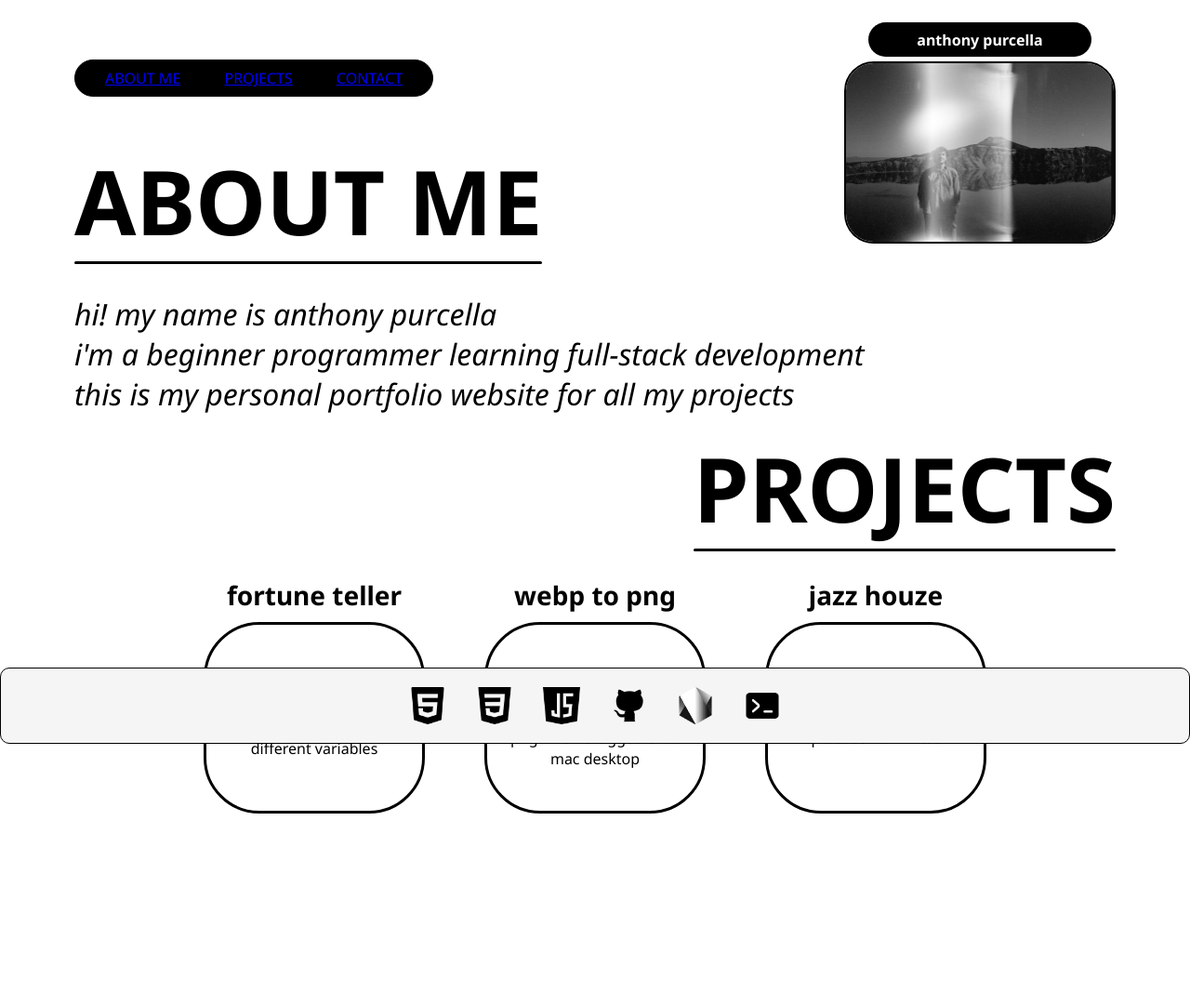
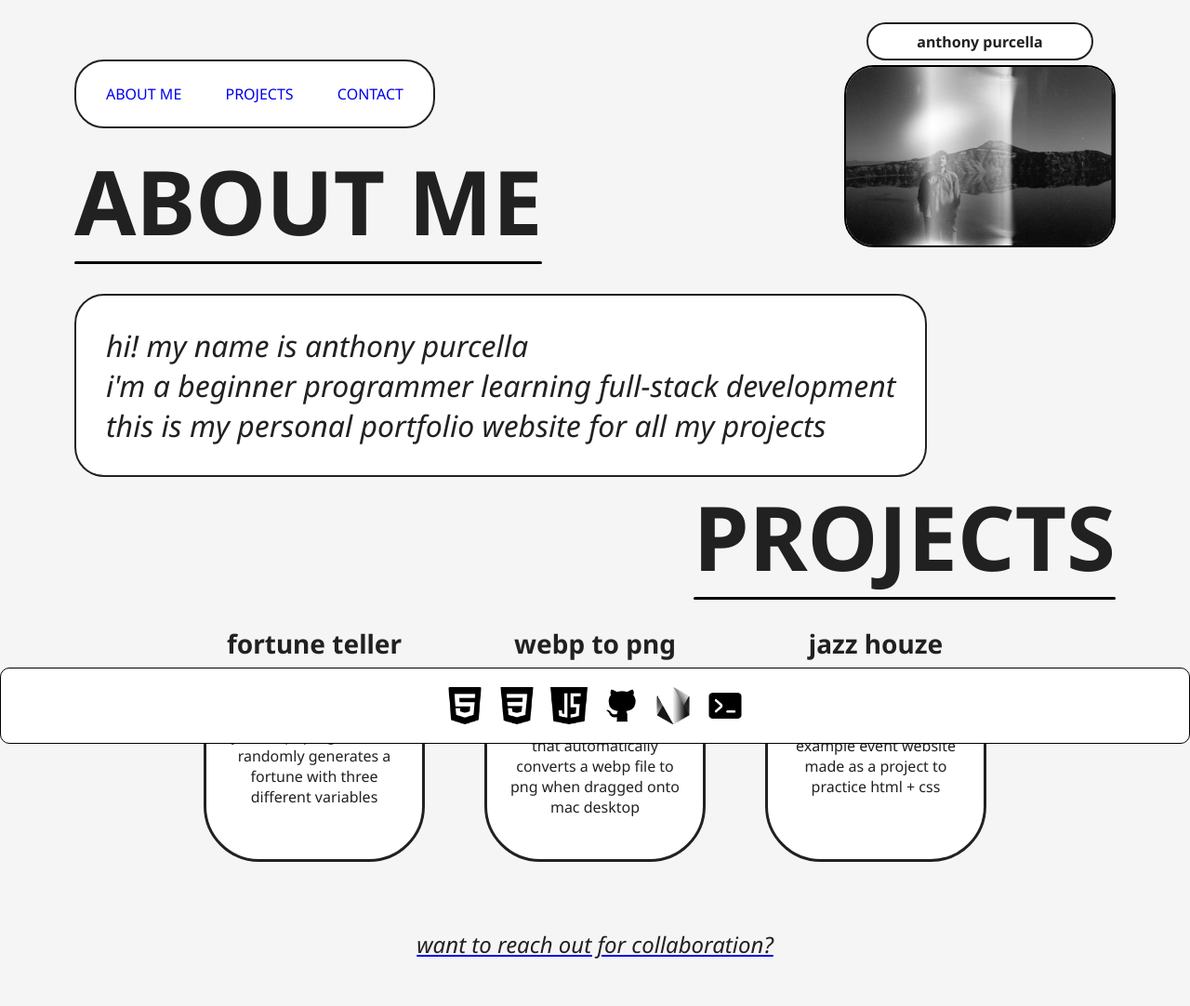
Before and after one commit to anthonypurcella/personal-portfolio, a plain HTML site: page index.html in a window 1280 px wide. Shown: the whole page at 93% size. Before the commit the page ends 987 px from the top, so only its background shows below. Drawn offline with Linux system fonts and the light colour scheme; a web font is replaced by a local one.

Commit message:
Finalized Styling

```diff
--- a/index.html
+++ b/index.html
@@ -19,13 +19,13 @@
     <nav id="main-nav">
         <ul class="nav-items no-margin-bottom no-margin-top">
             <li class="nav-item">
-                <a href="index.html">About Me</a>
+                <a href="index.html"><p>About Me</p></a>
             </li>
             <li class="nav-item">
-                <a href="index.html">Projects</a>
+                <a href="index.html"><p>Projects</p></a>
             </li>
             <li class="nav-item">
-                <a href="contact.html">Contact</a>
+                <a href="contact.html"><p>Contact</p></a>
             </li>
         </ul>
     </nav>
@@ -40,22 +40,25 @@
                 <div class="project">
                     <h3 class="project-name">Fortune Teller</h3>
                     <div class="detail-box">
-                        <p class="project-details">javascript program that randomly generates a fortune with three different variables</p>
+                        <a href="https://github.com/anthonypurcella/fortune-teller"><p class="project-details">javascript program that randomly generates a fortune with three different variables</p></a>
                     </div>
                 </div>
                 <div class="project">
                     <h3 class="project-name">Webp to PNG</h3>
                     <div class="detail-box">
-                        <p class="project-details">apple-script program that automatically converts a webp file to png when dragged onto mac desktop</p>
+                        <a href="https://github.com/anthonypurcella/Webp-to-PNG-Auto-Convert-MAC"><p class="project-details">apple-script program that automatically converts a webp file to png when dragged onto mac desktop</p></a>
                     </div>
                 </div>
                 <div class="project">
                     <h3 class="project-name">Jazz Houze</h3>
                     <div class="detail-box">
-                        <p class="project-details">example event website made as a project to practice html + css</p>
+                        <a href="https://github.com/anthonypurcella/eventwebsite-jazzhouze"><p class="project-details">example event website made as a project to practice html + css</p></a>
                     </div>
                 </div>
                 </div>
+        </section>
+        <section id="collab">
+            <a href="/contact.html"><p>want to reach out for collaboration?</p></a>
         </section>
     </main>
     <footer>
--- a/styles.css
+++ b/styles.css
@@ -5,6 +5,8 @@ html {
     margin: 0 2rem;
     font-family: "Noto Sans";
     overflow: scroll;
+    background-color: #f5f5f5;
+    color: #212121;
 }
 header {
    display: flex;
@@ -15,8 +17,8 @@ body {
     width: 70rem;
 }
 #name {
-    background-color: black;
-    color: white;
+    background-color: #ffffff;
+    color: #212121;
     padding: 1rem;
     border-radius: 2rem;
     text-transform: lowercase;
@@ -29,6 +31,7 @@ body {
     display: flex;
     align-items: center;
     justify-content: center;
+    border: 2px #212121 solid;
 }
 .name-photo {
     max-width: 400px;
@@ -53,15 +56,23 @@ body {
     padding-top: .5rem;
     padding-bottom: .5rem;
     margin-right: 1.5rem;
-    background-color: black;
-    color: white;
+    background-color: #ffffff;
+    color: #212121;
     list-style: none;
-    border: 1px black solid;
+    border: 2px #212121 solid;
     border-radius: 2rem;
     text-transform: uppercase;
+    font-size: 1rem;
+}
+.nav-items a {
+    text-decoration: none;
+}
+.nav-items p:hover {
+    transform: scale(1.3);
+    transition: ease-in-out .2s;
 }
 .nav-items :visited {
-    color: white;
+    color: #292929;
 }
 
 #about-me {
@@ -78,12 +89,15 @@ body {
 #about-me p {
     font-size: 2rem;
     font-style: italic;
+    border: 2px #212121 solid;
+    border-radius: 2rem;
+    padding: 2rem;
+    background-color: #ffffff;
 }
 #projects {
-    margin-bottom: 80px;
-    margin-top: 12rem;
+    margin-bottom: 40px;
+    margin-top: 15rem;
     max-width: 100vw;
-
 }
 #projects h2 {
     font-size: 6rem;
@@ -127,7 +141,7 @@ div .project p {
     text-align: center;
 }
 .detail-box {
-    border: 3px black solid;
+    border: 3px #212121 solid;
     border-radius: 60px;
     width: 12rem;
     height: 10rem;
@@ -136,13 +150,41 @@ div .project p {
     display: flex;
     align-items: center;
     margin-top: 0px;
+    background-color: #ffffff;
+    color: #212121;
+    transition: ease-in-out .2s;
+}
+.detail-box a {
+    text-decoration: none;
+    color: #212121;
 }
 .detail-box:hover {
     transform: scale(1.05);
+    margin-top: 15px;
+    margin-bottom: -15px;
+    transition: ease-in-out .2s;
 }
+#collab {
+    width: 25rem;
+    height: 5rem;
+    justify-self: center;
+    text-align: center;
+    margin-bottom: 80px;
+}
+#collab p {
+    font-size: 1.5rem;
+    font-style: italic;
+    color: #212121;
+    transition: ease-in-out .2s;
+}
+#collab p:hover {
+    transform: scale(1.05);
+    transition: ease-in-out .2s;
+}
+
 footer {
     position: fixed;
-    background-color: whitesmoke;
+    background-color: #ffffff;
     height: 80px;
     bottom: 0px;
     left: 0px;
@@ -154,9 +196,31 @@ footer {
 }
 .skill-logos {
     display: flex;
-    justify-content: space-between;
+    justify-content: center;
     justify-self: center;
     width: 25rem;
+}
+.skill-logo {
+    margin-left: .5em;
+    margin-right: .5rem;
+    transition: ease-in-out .2s;
+}
+.skill-logo-node {
+    margin-left: .5em;
+    margin-right: .5rem;
+    transition: ease-in-out .2s;
+}
+.skill-logo:hover {
+    transform: scale(1.3);
+    transition: ease-in-out .2s;
+    margin-left: 1em;
+    margin-right: 1rem;
+}
+.skill-logo-node:hover {
+    transform: scale(1.3);
+    margin-left: 1em;
+    margin-right: 1rem;
+    transition: ease-in-out .2s;
 }
 .skill-logo {
     height: 2.5rem;
@@ -179,17 +243,26 @@ footer {
     padding-bottom: 1rem;
 }
 .contact-me {
-    background-color: whitesmoke;
-    border: 1.5px black solid;
+    background-color: #ffffff;
+    color: #212121;
+    border: 2px black solid;
     border-radius: 60px;
     display: flex;
     flex-direction: column;
     align-items: center;
-    width: 60rem;
+    width: 30rem;
+    text-align: center;
+}
+.contact-me p {
+    padding-left: 2rem;
+    padding-right: 2rem;
+    margin-top: .25rem;
+    margin-bottom: 1.25rem;
 }
 .email {
-    background-color: whitesmoke;
-    border: 1.5px black solid;
+    background-color: #ffffff;
+    color: #212121;
+    border: 2px black solid;
     border-radius: 60px;
     display: flex;
     flex-direction: column;
@@ -198,9 +271,26 @@ footer {
     margin-top: 2rem;
     margin-bottom: 1.5rem;
 }
+.email a {
+    color: #212121;
+    transition: ease-in-out .2s;
+}
+.email a:hover {
+    transform: scale(1.05);
+    transition: ease-in-out .2s;
+}
+.instagram a {
+    color: #212121;
+    transition: ease-in-out .2s;
+}
+.instagram a:hover {
+    transition: ease-in-out .2s;
+    transform: scale(1.05);
+}
 .instagram {
-    background-color: whitesmoke;
-    border: 1.5px black solid;
+    background-color: #ffffff;
+    color: #212121;
+    border: 2px black solid;
     border-radius: 60px;
     display: flex;
     flex-direction: column;
```
Also changed, not shown: contact.html (+3 -3 lines), images/grain.jpg (added), 2 other files.
